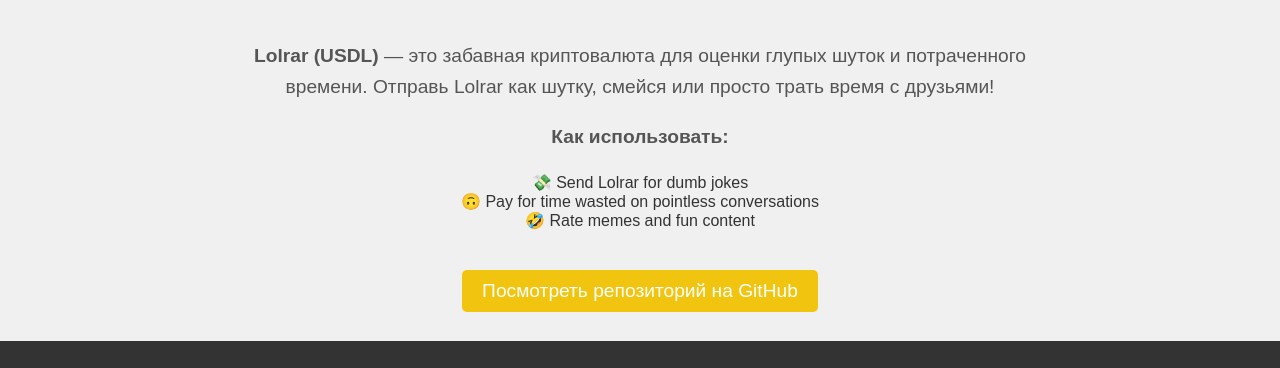
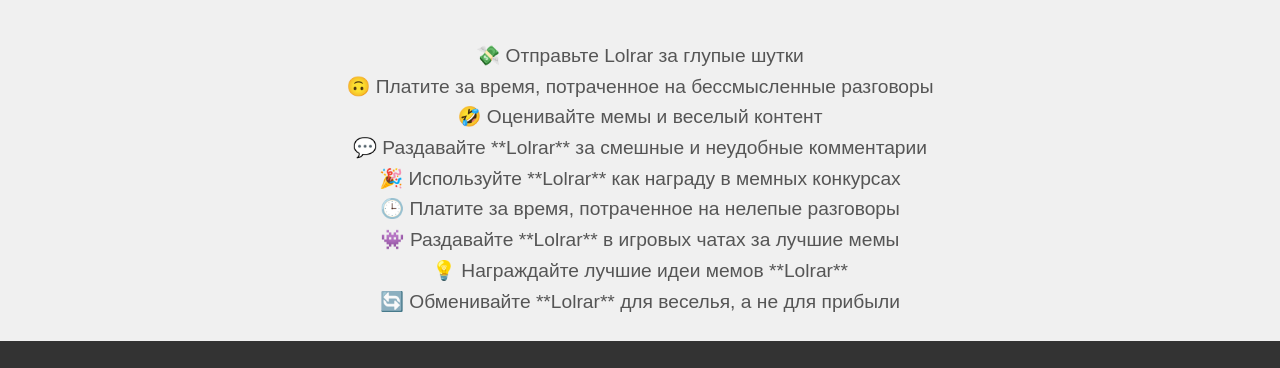
Before and after one commit to Koziyon95/Lolrar-Token, a plain HTML site: page index.html in a window 1280 px wide. Both pictures are taken after a click on the element "🌍 EN | RU". Shown: the part 371-739 px from the top of the page. Drawn offline with Linux system fonts and the light colour scheme.

Commit message:
Update index.html

```diff
--- a/index.html
+++ b/index.html
@@ -91,6 +91,12 @@
             <li>💸 Send Lolrar for dumb jokes</li>
             <li>🙃 Pay for time wasted on pointless conversations</li>
             <li>🤣 Rate memes and fun content</li>
+            <li>💬 Share a **Lolrar** for funny and awkward comments</li>
+            <li>🎉 Use **Lolrar** as a reward in meme competitions</li>
+            <li>🕒 Pay for time wasted in ridiculous conversations</li>
+            <li>👾 Share **Lolrar** in gaming chats for the best memes</li>
+            <li>💡 Reward the best creative meme ideas with **Lolrar**</li>
+            <li>🔄 Exchange **Lolrar** for fun, not for profit</li>
         </ul>
     </p>
 
@@ -111,6 +117,22 @@
                 document.getElementById('github-link').innerText = 'Посмотреть репозиторий на GitHub';
                 document.getElementById('footer').innerText = 'Создано с ❤️ командой Lolrar';
 
+                // Добавление сценариев использования на русском
+                const usageList = `
+                    <ul style="list-style-type: none; padding-left: 0;">
+                        <li>💸 Отправьте Lolrar за глупые шутки</li>
+                        <li>🙃 Платите за время, потраченное на бессмысленные разговоры</li>
+                        <li>🤣 Оценивайте мемы и веселый контент</li>
+                        <li>💬 Раздавайте **Lolrar** за смешные и неудобные комментарии</li>
+                        <li>🎉 Используйте **Lolrar** как награду в мемных конкурсах</li>
+                        <li>🕒 Платите за время, потраченное на нелепые разговоры</li>
+                        <li>👾 Раздавайте **Lolrar** в игровых чатах за лучшие мемы</li>
+                        <li>💡 Награждайте лучшие идеи мемов **Lolrar**</li>
+                        <li>🔄 Обменивайте **Lolrar** для веселья, а не для прибыли</li>
+                    </ul>
+                `;
+                document.getElementById('description').innerHTML = usageList;
+
                 language = 'ru';
             } else {
                 document.getElementById('title').innerText = 'Welcome to Lolrar Coin (USDL)';
@@ -119,6 +141,22 @@
                 document.getElementById('github-link').innerText = 'Check out the GitHub Repository';
                 document.getElementById('footer').innerText = 'Created with ❤️ by the Lolrar Team';
 
+                // Adding use cases in English
+                const usageList = `
+                    <ul style="list-style-type: none; padding-left: 0;">
+                        <li>💸 Send Lolrar for dumb jokes</li>
+                        <li>🙃 Pay for time wasted on pointless conversations</li>
+                        <li>🤣 Rate memes and fun content</li>
+                        <li>💬 Share a **Lolrar** for funny and awkward comments</li>
+                        <li>🎉 Use **Lolrar** as a reward in meme competitions</li>
+                        <li>🕒 Pay for time wasted in ridiculous conversations</li>
+                        <li>👾 Share **Lolrar** in gaming chats for the best memes</li>
+                        <li>💡 Reward the best creative meme ideas with **Lolrar**</li>
+                        <li>🔄 Exchange **Lolrar** for fun, not for profit</li>
+                    </ul>
+                `;
+                document.getElementById('description').innerHTML = usageList;
+
                 language = 'en';
             }
         }
```
